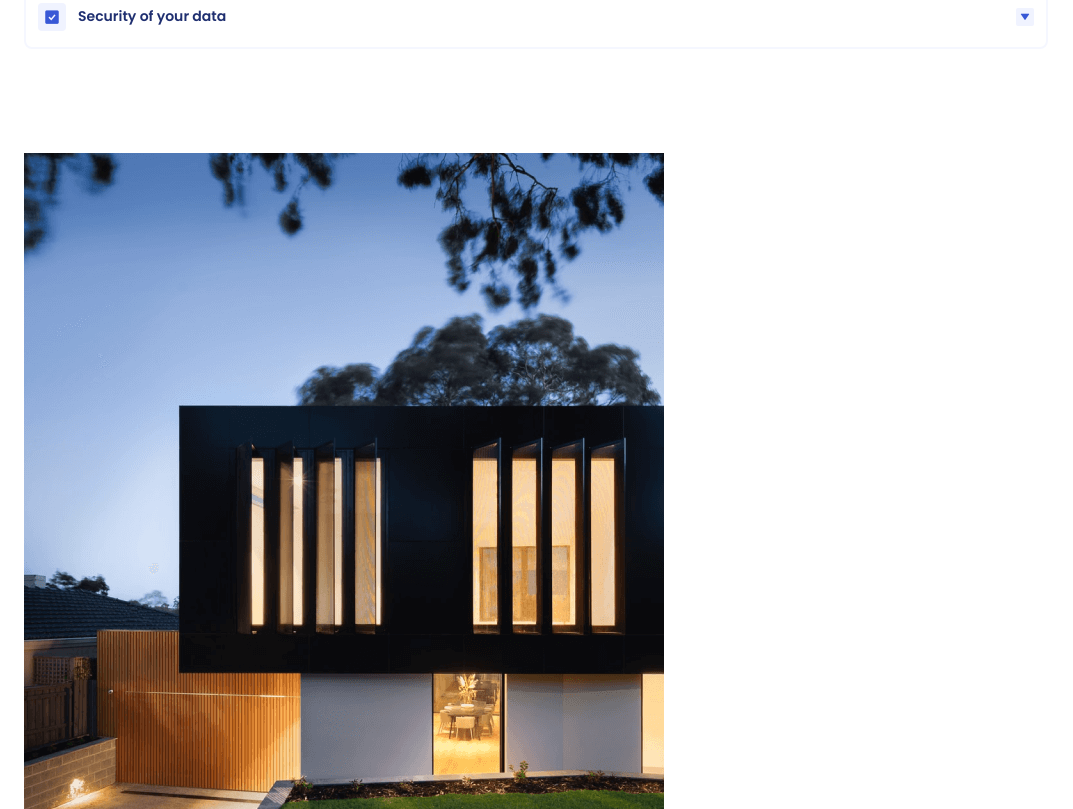
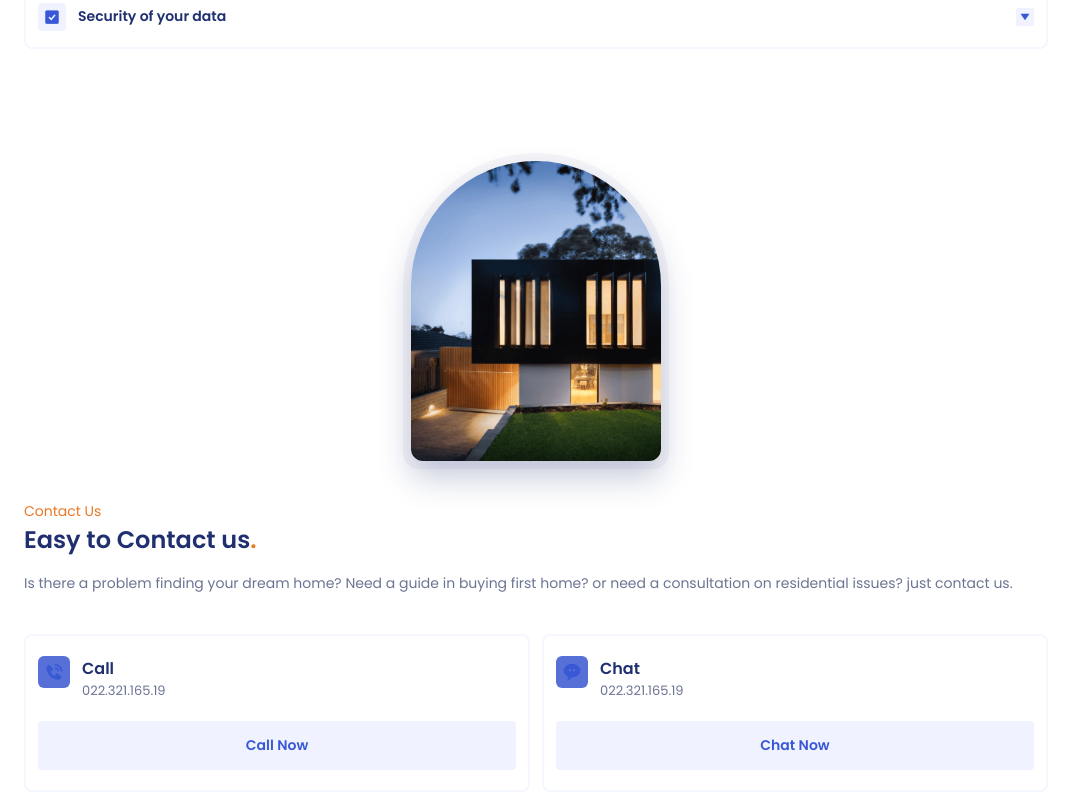
Before and after one commit to abir-ahmmed/holux-html, a plain HTML site: page index.html in a window 1280 px wide. Shown: the part 2947-3756 px from the top of the page, without its empty margins (0-1073 px from the left). Drawn offline with nearby package versions, Linux system fonts and the light colour scheme.

Commit message:
contact mob done

```diff
--- a/assets/css/style.css
+++ b/assets/css/style.css
@@ -539,7 +539,97 @@ button{
 .accordion-open .value_accordion-arrow i{
     transform: rotate(-180deg);
 }
-/*===============  ===========*/
+
+/*=============== Contact ===========*/
+.contact_container{
+    row-gap: 2rem;
+}
+
+.contact_images{
+    position: relative;
+    display: flex;
+    justify-content: center;
+}
+
+.contact_orbe{
+    width: 266px;
+    height: 316px;
+    background-color: hsl(228, 24%, 97%);
+    border-radius: 135px 135px 16px 16px;
+}
+
+.contact_img{
+    position: absolute;
+    width: 250px;
+    height: 300px;
+    overflow: hidden;
+    border-radius: 125px 125px 12px 12px;
+    inset: 0;
+    margin: auto;
+    box-shadow: 0 16px 32px hsla(228, 66%, 25%, .25);
+}
+
+.contact_description{
+    font-size: var(--small-font-size);
+    margin-bottom: 2.5rem;
+}
+
+.contact_card{
+    display: grid;
+    grid-template-columns: repeat(2, 1fr);
+    gap: 1.25rem .75rem;
+}
+
+.contact_card-box{
+    background-color: var(--body-color);
+    border: 2px solid var(--border-color);
+    padding: 1.25rem .75rem;
+    border-radius: .5rem;
+    transition: .3s;
+}
+
+.contact_card-info{
+    display: flex;
+    align-items: flex-start;
+    column-gap: .75rem;
+    margin-bottom: 1.25rem;
+}
+
+.contact_card i{
+    padding: 6px;
+    background-color: var(--first-color-light);
+    border-radius: 6px;
+    font-size: 1.25rem;
+    color: var(--first-color);
+}
+.contact_card-title{
+    font-size: var(--normal-font-size);
+}
+
+.contact_card-description{
+    font-size: var(--smaller-font-size);
+}
+
+.contact_card-button{
+    font-size: var(--small-font-size);
+    padding: 14px 0;
+    width: 100%;
+    border-radius: .25rem;
+    background: var(--first-color-lighten);
+    color: var(--first-color);
+    font-weight: var(--font-semi-bold);
+    box-shadow: none;
+}
+
+.contact_card-button:hover{
+    background-color: var(--first-color);
+    color: #fff;
+}
+
+.contact_card-box:hover{
+    box-shadow: 0 8px 24px hsla(228, 66%, 45%, .1);
+}
+.contact_
 
 /*===============  ===========*/
 
--- a/index.html
+++ b/index.html
@@ -405,7 +405,7 @@
                             </div>
 
                             <button class="button contact_card-button">
-                                Video Call Now
+                                Chat Now
                             </button>
                         </div>
 
```
